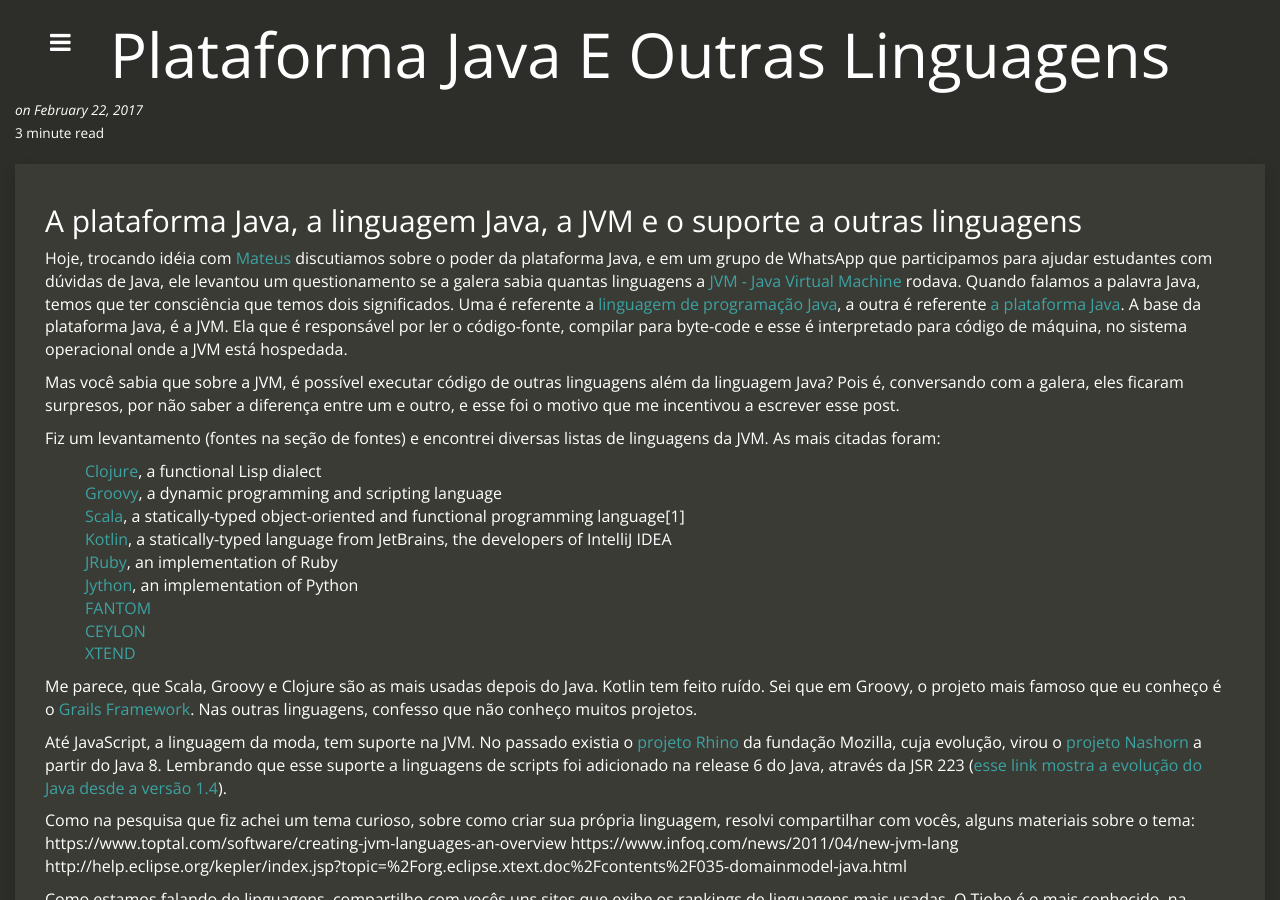
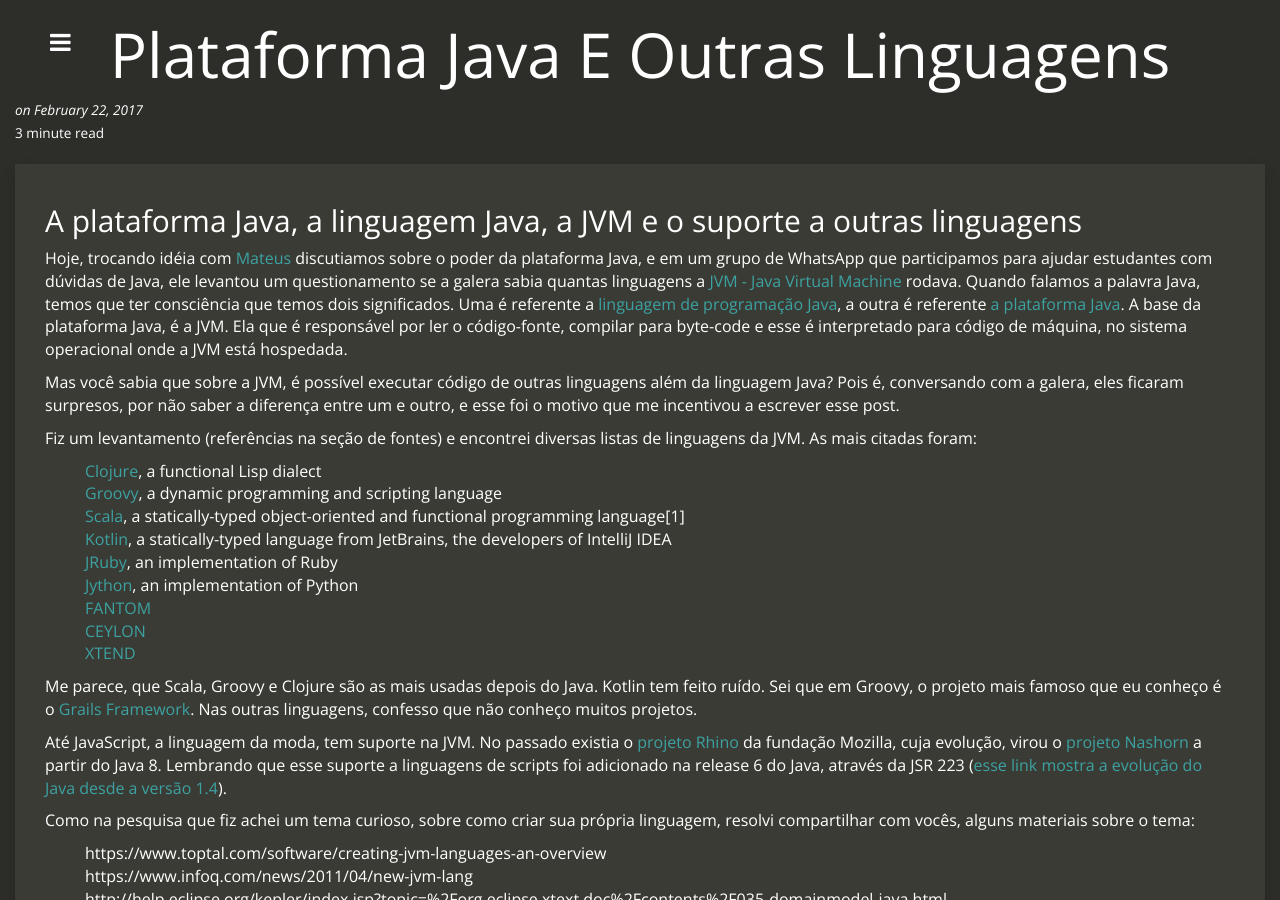
Before and after one commit to antoniolazaro/antoniolazaro.github.io, a Jekyll site: the page built from _posts/2017-02-22-plataforma-java-e-outras-linguagens.md, in a window 1280 px wide and 900 px high. Built offline with Jekyll 4.4.1, drawn with Linux system fonts in a browser that asks for light colours; nearby versions of some CDN libraries; our own code applies the rules of GitHub Pages for plain Markdown files; comment, search, counter and statistics services are not loaded; some of the changed text lies outside the part shown.

Commit message:
Update 2017-02-22-plataforma-java-e-outras-linguagens.md

```diff
--- a/_posts/2017-02-22-plataforma-java-e-outras-linguagens.md
+++ b/_posts/2017-02-22-plataforma-java-e-outras-linguagens.md
@@ -4,7 +4,7 @@
 
 Mas você sabia que sobre a JVM, é possível executar código de outras linguagens além da linguagem Java? Pois é, conversando com a galera, eles ficaram surpresos, por não saber a diferença entre um e outro, e esse foi o motivo que me incentivou a escrever esse post.
 
-Fiz um levantamento (fontes na seção de fontes) e encontrei diversas listas de linguagens da JVM.
+Fiz um levantamento (referências na seção de fontes) e encontrei diversas listas de linguagens da JVM.
 As mais citadas foram:
 
 - [Clojure](https://clojure.org/), a functional Lisp dialect
@@ -22,9 +22,9 @@
 Até JavaScript, a linguagem da moda, tem suporte na JVM. No passado existia o [projeto Rhino](https://github.com/mozilla/rhino) da fundação Mozilla, cuja evolução, virou o [projeto Nashorn](http://www.oracle.com/technetwork/articles/java/jf14-nashorn-2126515.html) a partir do Java 8. Lembrando que esse suporte a linguagens de scripts foi adicionado na release 6 do Java, através da JSR 223 ([esse link mostra a evolução do Java desde a versão 1.4](https://antoniolazaro.github.io/java/2017/01/03/evolucao-java/)).
 
 Como na pesquisa que fiz achei um tema curioso, sobre como criar sua própria linguagem, resolvi compartilhar com vocês, alguns materiais sobre o tema:
-https://www.toptal.com/software/creating-jvm-languages-an-overview
-https://www.infoq.com/news/2011/04/new-jvm-lang
-http://help.eclipse.org/kepler/index.jsp?topic=%2Forg.eclipse.xtext.doc%2Fcontents%2F035-domainmodel-java.html
+- https://www.toptal.com/software/creating-jvm-languages-an-overview
+- https://www.infoq.com/news/2011/04/new-jvm-lang
+- http://help.eclipse.org/kepler/index.jsp?topic=%2Forg.eclipse.xtext.doc%2Fcontents%2F035-domainmodel-java.html
 
 Como estamos falando de linguagens, compartilho com vocês uns sites que exibe os rankings de linguagens mais usadas. O Tiobe é o mais conhecido, na minha opnião (a depender da demanda, posso tentar escrever um post sobre isso). Java é unanime nas primeiras posições de todos rankings o que a torna uma linguagem bastante interessante para aprender.
 
```
